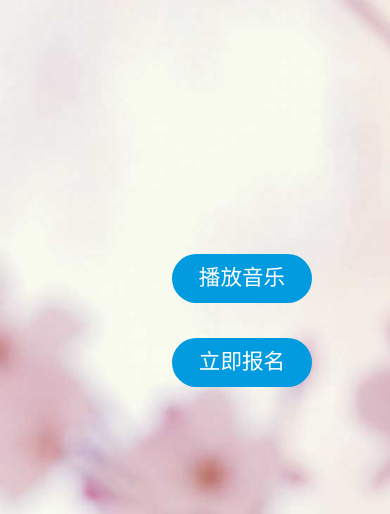
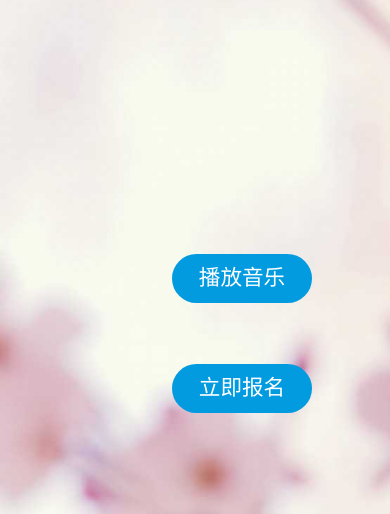
Before and after one commit to soundofsakura/soundofsakura2016, a plain HTML site: page index.html in a window 390 px wide. Shown: the part 330-844 px from the top of the page. Drawn offline with Linux system fonts and the light colour scheme; files whose address does not match are found by name.

Commit message:
change button position

```diff
--- a/style.css
+++ b/style.css
@@ -482,7 +482,7 @@ header{
 }
 #signup{
   right: 20%;
-  bottom: 15%;
+  bottom: 14%;
 }
 }
 @media all and (max-width: 768px){
@@ -567,6 +567,13 @@ header{
     padding-bottom: 6px;
     font-size: 1.2em;
   }
+  #musiccontrol{
+    bottom: 25%;
+  }
+  #signup{
+    right: 20%;
+    bottom: 12%;
+  }
 }
 @media all and (max-width: 485px){
   #title{
```
